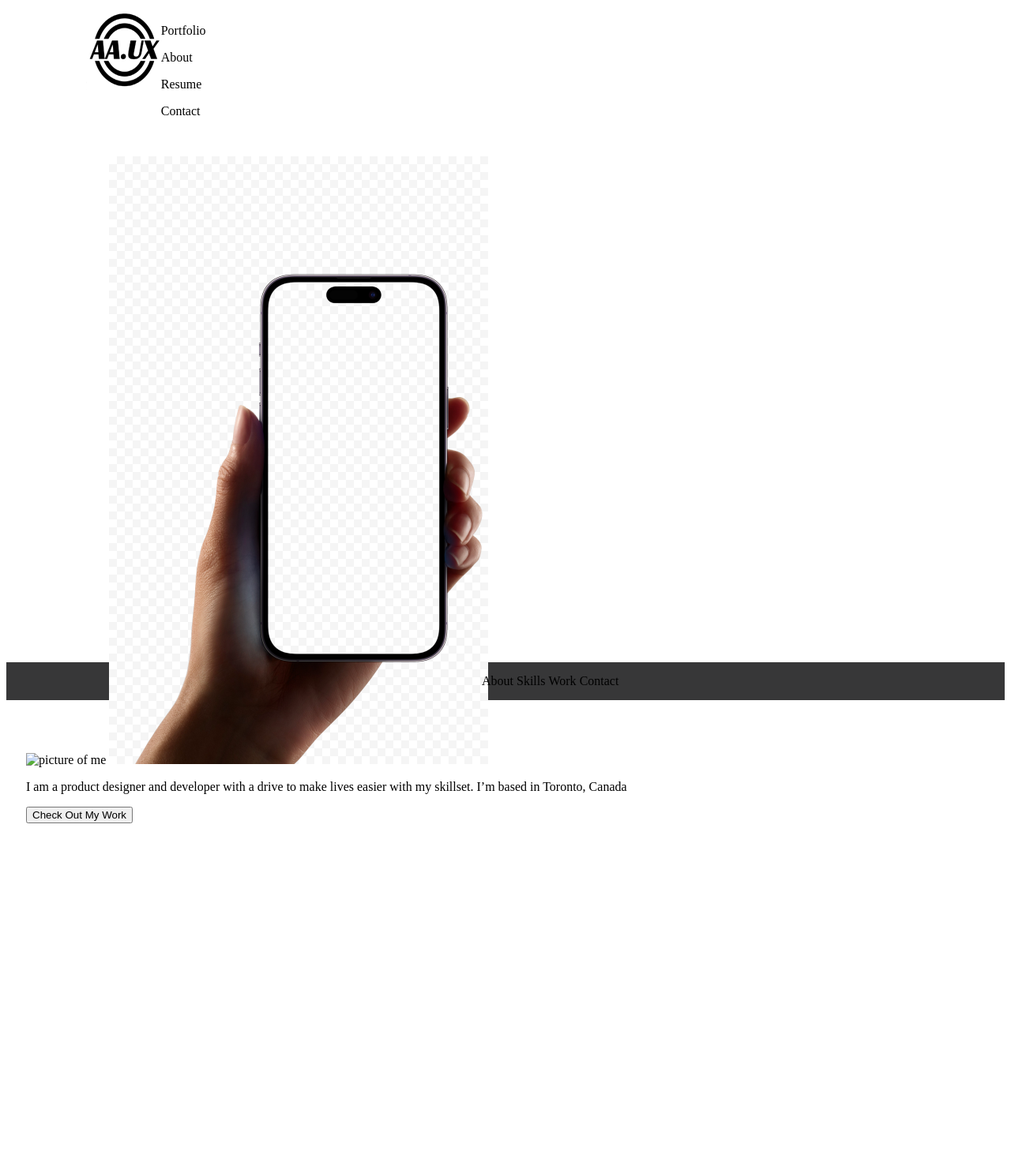
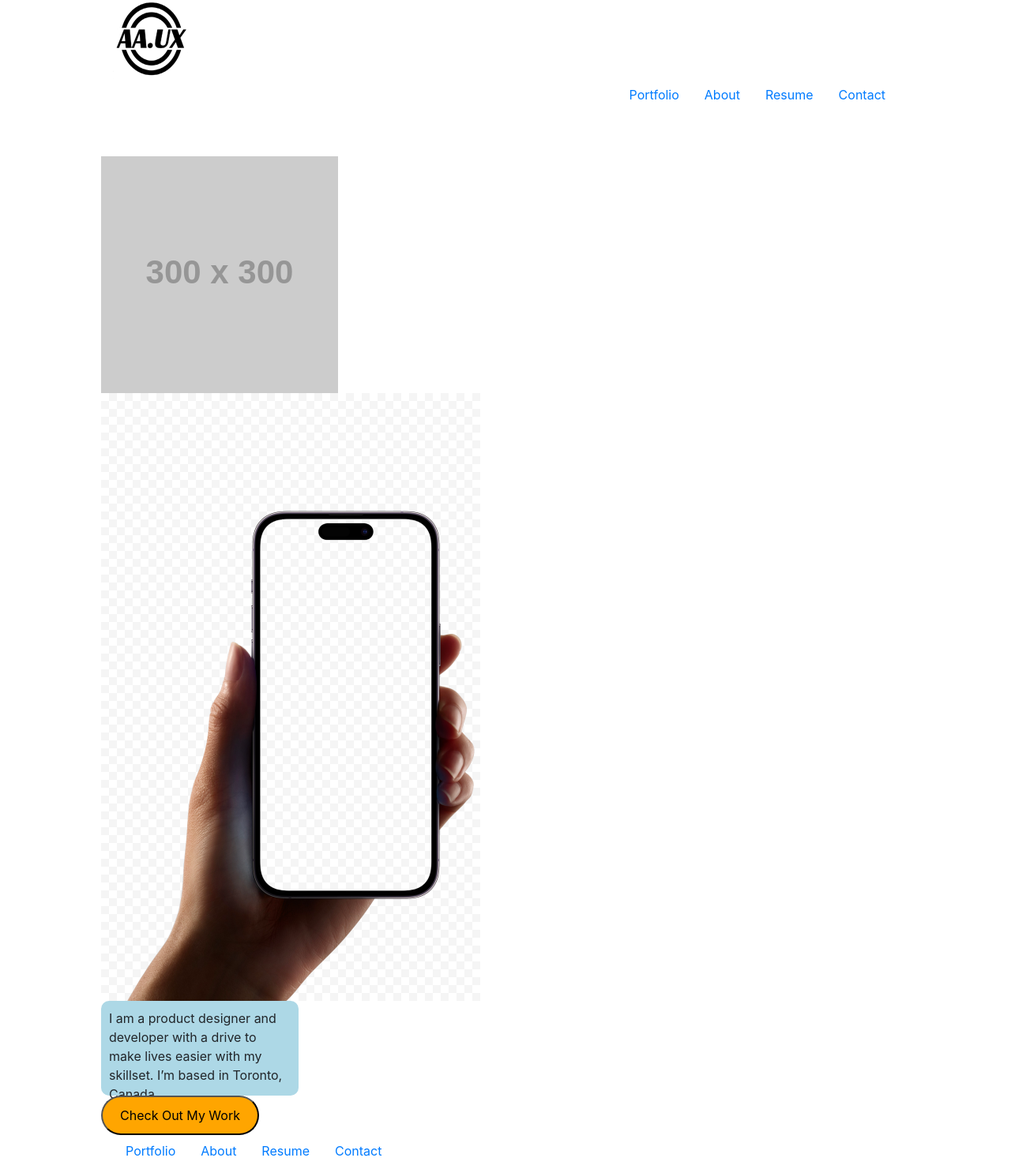
Before and after one commit to aaronHC95/UX_UI_HW_18, a plain HTML site: page index.html in a window 1280 px wide. Shown: the whole page at 79% size. Before the commit the page ends 1043 px from the top, so only its background shows below. Drawn offline with nearby package versions, Linux system fonts and the light colour scheme; placeholder pictures from the web are drawn by us.

Commit message:
edited index and css

```diff
--- a/css/index.css
+++ b/css/index.css
@@ -1,3 +1,50 @@
+.header {
+    height: 70px;
+    padding-left: 10%;
+    padding-right: 10%;
+    margin-bottom: 10%;
+}
+
+button {
+    width: 200px;
+    height: 50px;
+    border-radius: 30px;
+    justify-content: center;
+    background-color: orange;
+}
+
+footer {
+    height: 70px;
+    padding-left: 10%;
+    padding-right: 10%;
+    margin-bottom: 10%;
+}
+
+.descWindow {
+    padding: 10px;
+    justify-content: center;
+    height: 120px;
+    width: 250px;
+    border-radius: 10px;
+    background-color: lightblue;
+}
+
+.hero {
+    display: inline-block;
+    padding-left: 10%;
+    padding-right: 10%;
+}
+
+.picOfMe {
+    width: 50%;
+    height: auto;
+}
+
+.phoneFrame {
+    justify-content: right;
+}
+
+/*
 .inline-block {
     display: inline-block;
     vertical-align: top;
@@ -52,4 +99,4 @@ ul {
 
 footer {
     background-color: #373738;
-}
+}*/
--- a/index.html
+++ b/index.html
@@ -1,6 +1,7 @@
 <!DOCTYPE html>
 <html lang="en">
 <head>
+    <link rel="stylesheet" href="https://stackpath.bootstrapcdn.com/bootstrap/4.4.1/css/bootstrap.css">
     <link rel="stylesheet" href="./css/index.css">
     <meta charset="UTF-8">
     <meta http-equiv="X-UA-Compatible" content="IE=edge">
@@ -8,36 +9,64 @@
     <title>PortfolioSite</title>
 </head>
 <body>
-    <header class="navigation">
-        <div id="logo" class="inline-block">
-            <img src="./images/aa.ux2.png" alt="logo">
-        </div>
-        <nav id="navBar">
-            <div id="navigation">
+    <div class="header">
+        <div class="container-fluid">
 
-                <p>Portfolio</p>
-                <p>About</p>
-                <p>Resume</p>
-                <p>Contact</p>
+          <img src="./images/aa.ux2.png" alt="logo">
 
-              </div>
-        </nav>
-    </header>
+    <ul class="nav justify-content-end">
 
+        <li class="nav-item">
+          <a class="nav-link" href="#">Portfolio</a>
+        </li>
+        <li class="nav-item">
+          <a class="nav-link" href="#">About</a>
+        </li>
+        <li class="nav-item">
+          <a class="nav-link" href="#">Resume</a>
+        </li>
+        <li class="nav-item">
+          <a class="nav-link" href="#">Contact</a>
+        </li>
+      </ul>
+    </div>
+</div>
     <section class="hero">
-        <img src="" alt="picture of me">
+
+      <div class="picOfMe">
+        <img src="https://via.placeholder.com/300" alt="picture of me">
+      </div>
+
+        <div class="phoneFrame">
         <img src="./images/handphoneframe.png" alt="iphone 14 frame">
+        <div class="descWindow">
         <p>I am a product designer and developer with a drive to make lives easier with my skillset. I’m based in Toronto, Canada</p>
+          </div>
         <button>Check Out My Work</button>
+
+          </div>
+
     </section>
 
     <footer>
-        <ul>
-            <li class="inline-block">About</li>
-            <li class="inline-block">Skills</li>
-            <li class="inline-block">Work</li>
-            <li class="inline-block">Contact</li>
-        </ul>
+      <div class="container-fluid">
+
+  <ul class="nav justify-content-start">
+
+      <li class="nav-item">
+        <a class="nav-link" href="#">Portfolio</a>
+      </li>
+      <li class="nav-item">
+        <a class="nav-link" href="#">About</a>
+      </li>
+      <li class="nav-item">
+        <a class="nav-link" href="#">Resume</a>
+      </li>
+      <li class="nav-item">
+        <a class="nav-link" href="#">Contact</a>
+      </li>
+    </ul>
+  </div>
     </footer>
 
 </body>
```
